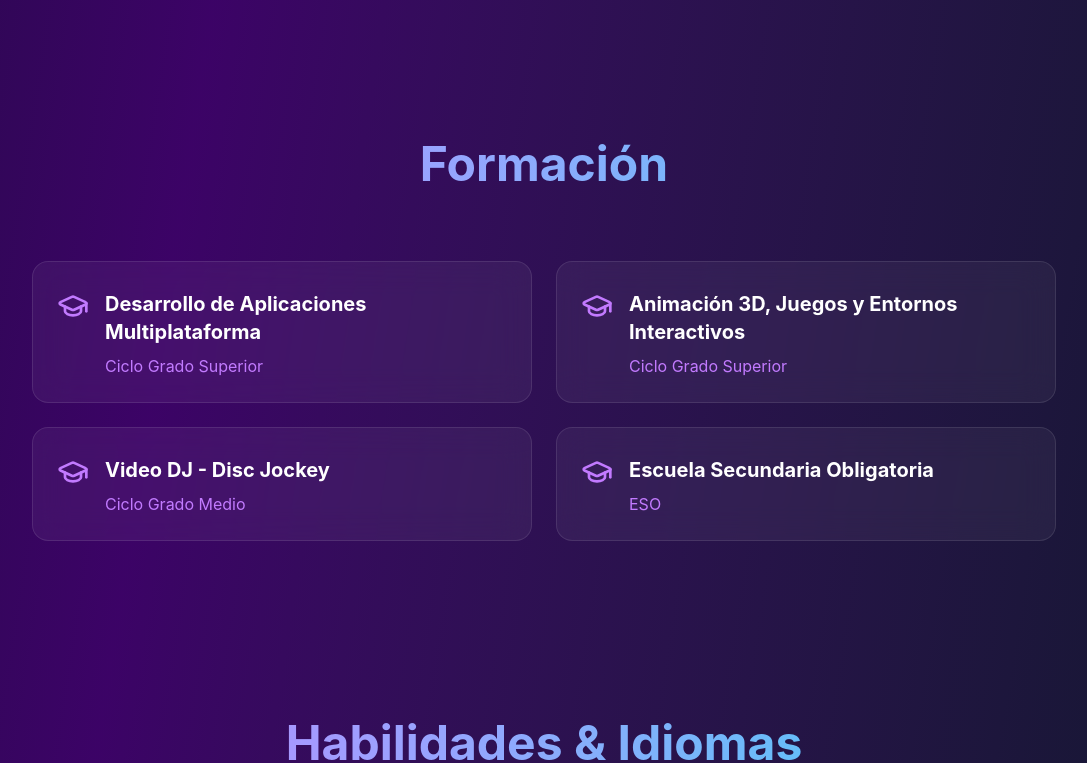
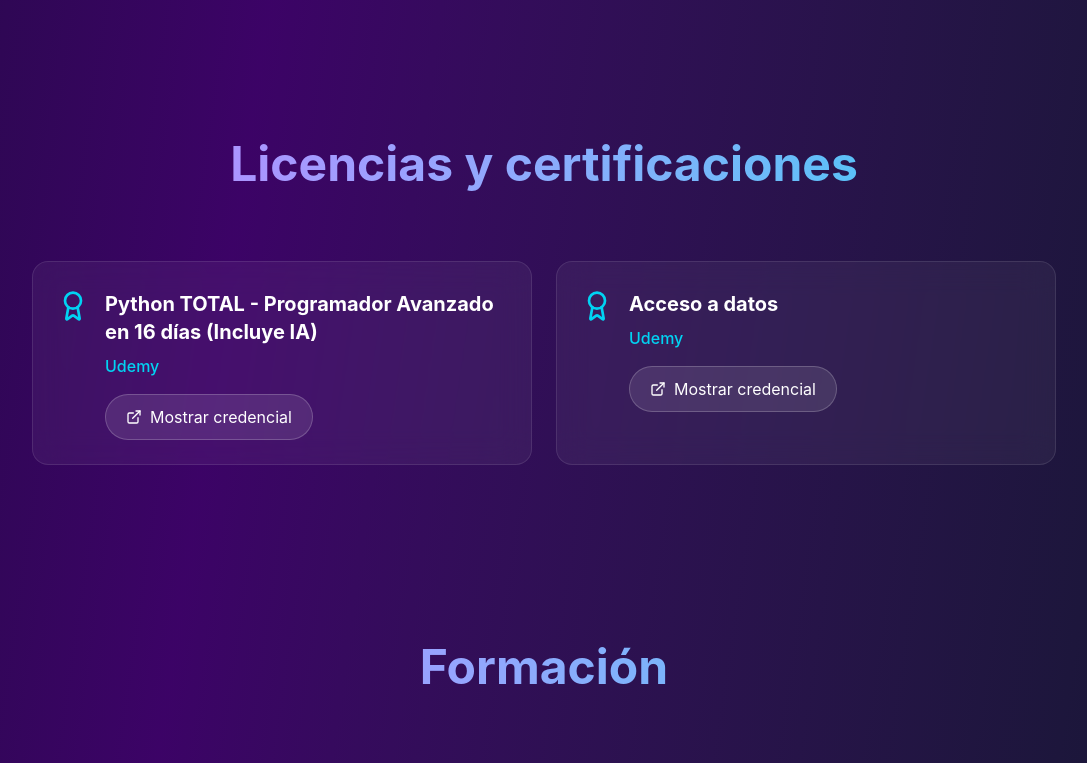
Before and after one commit to AdriTg00/personal-cv, a React (Vite) app: page / in a window 1280 px wide. Shown: the part 6240-7003 px from the top of the page, without its empty margins (96-1183 px from the left). Built offline with nearby package versions, Linux system fonts and the light colour scheme.

Commit message:
Adding certifications

```diff
--- a/src/app/App.tsx
+++ b/src/app/App.tsx
@@ -14,7 +14,8 @@ import {
   Github,
   Linkedin,
   ExternalLink,
-  Download
+  Download,
+  Award
 } from 'lucide-react';
 
 import fotoPerfil from "../assets/adrian.png";
@@ -650,6 +651,29 @@ export default function App() {
         </motion.div>
       </Section>
 
+      {/* Certifications Section */}
+      <Section id="certifications" title="Licencias y certificaciones">
+        <div className="grid grid-cols-1 md:grid-cols-2 gap-6 max-w-5xl mx-auto">
+          <CertificationCard
+            title="Python TOTAL - Programador Avanzado en 16 días (Incluye IA)"
+            provider="Udemy"
+            issued="jun. 2025"
+            expires="ago. 2025"
+            credentialUrl="https://www.udemy.com/certificate/UC-66228eb6-186c-4066-be69-1c776de4b12a/"
+            delay={0}
+          />
+
+          <CertificationCard
+            title="Acceso a datos"
+            provider="Udemy"
+            issued="abr. 2025"
+            expires="may. 2025"
+            credentialUrl="https://www.udemy.com/certificate/UC-dd44fa70-6b23-4db0-a2af-7b195862ab4a/"
+            delay={0.1}
+          />
+        </div>
+      </Section>
+
       {/* Education Section */}
       <Section id="education" title="Formación">
         <div className="grid grid-cols-1 md:grid-cols-2 gap-6 max-w-5xl mx-auto">
@@ -887,6 +911,54 @@ function EducationCard({ title, level, delay }: { title: string; level: string;
     </motion.div>
   );
 }
+function CertificationCard({
+  title,
+  provider,
+  credentialUrl,
+  delay
+}: {
+  title: string;
+  provider: string;
+  credentialUrl?: string;
+  delay: number;
+}) {
+  return (
+    <motion.div
+      initial={{ opacity: 0, y: 30 }}
+      whileInView={{ opacity: 1, y: 0 }}
+      transition={{ duration: 0.6, delay }}
+      viewport={{ once: true }}
+      whileHover={{ y: -5 }}
+      className="bg-white/5 backdrop-blur-lg rounded-2xl p-6 border border-white/10 hover:border-cyan-500/50 transition-all duration-300"
+    >
+      <div className="flex items-start gap-4">
+        <Award className="w-8 h-8 text-cyan-400 flex-shrink-0 mt-1" />
+
+        <div className="flex-1">
+          <h3 className="text-xl leading-[1.4] pt-1 font-bold mb-2">{title}</h3>
+          <p className="text-cyan-400 font-medium mb-4">{provider}</p>
+
+          {credentialUrl && credentialUrl !== "#" ? (
+            <a
+              href={credentialUrl}
+              target="_blank"
+              rel="noopener noreferrer"
+              className="inline-flex items-center gap-2 px-5 py-2.5 bg-white/10 border border-white/20 rounded-full hover:bg-white/20 transition-all duration-300"
+            >
+              <ExternalLink className="w-4 h-4" />
+              Mostrar credencial
+            </a>
+          ) : (
+            <span className="inline-flex items-center gap-2 px-5 py-2.5 bg-white/5 border border-white/10 rounded-full text-gray-400">
+              <ExternalLink className="w-4 h-4" />
+              Añadir enlace de credencial
+            </span>
+          )}
+        </div>
+      </div>
+    </motion.div>
+  );
+}
 
 function TechBadge({ name }: { name: string }) {
   return (
```
